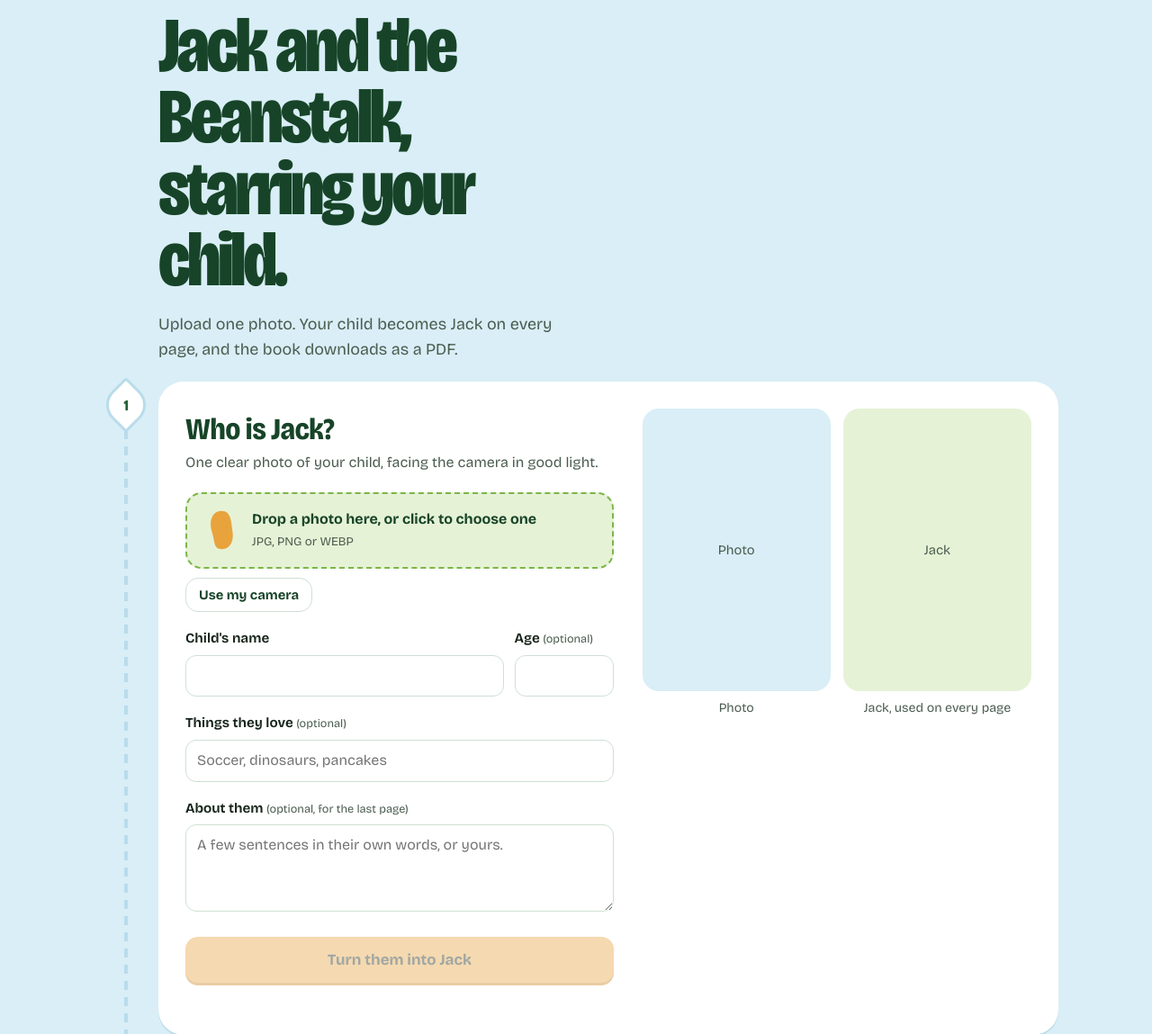
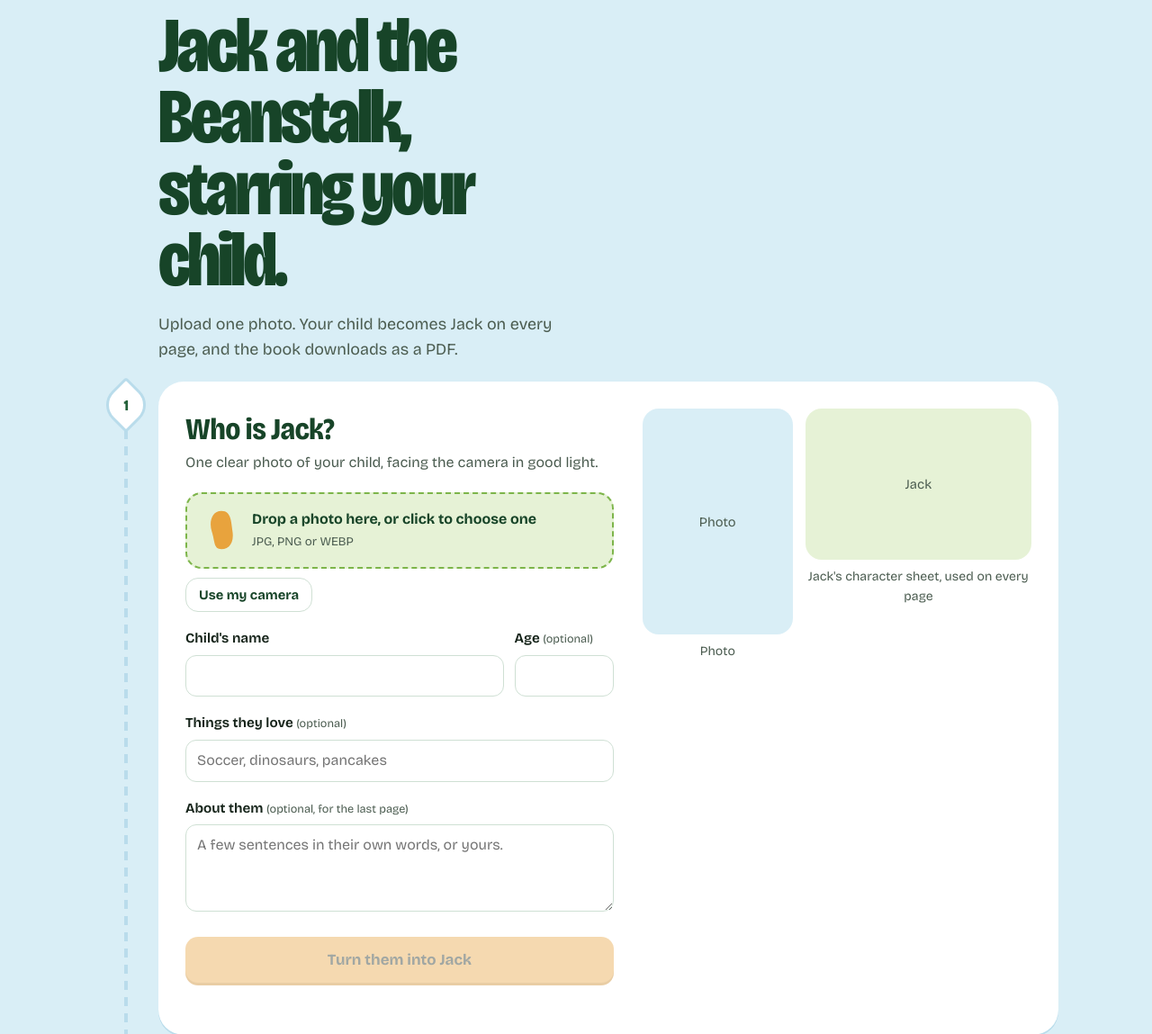
Before and after one commit to Starpilot25/beanstalk-actual, a Flask app: page / in a window 1280 px wide. Shown: the part 41-1190 px from the top of the page at 90% size. Run offline with Flask 3, Linux system fonts and the light colour scheme.

Commit message:
new commit

```diff
--- a/app.py
+++ b/app.py
@@ -56,17 +56,23 @@ def client():
 # Words we don't want in the picture are never named (naming them makes the model draw them).
 # ---------------------------------------------------------------------------
 NO_WORDS = "Pure illustration with no lettering anywhere."
+# Same sentence in every page call: ties the look to the 3D Jack reference so pages don't drift
+# into a flat, painted storybook style.
+MATCH_RENDER = ("A full-bleed frame from a 3D computer-animated film, rendered exactly like the reference "
+                "image: the same 3D modeling, materials, shading and lighting, with soft rounded 3D forms.")
 
 
 def hero_prompt():
     return (
         f"Art style: {STYLE} "
-        "Turn the child in this photo into the hero of a picture book: a full-body character "
-        "reference, standing, facing the viewer, arms relaxed, on a plain light background. "
-        "Keep their real face shape, eye shape, nose, mouth, eyebrows, skin tone, hair color, "
-        "hair length and hairstyle, and their real age, so family would recognize them at a glance. "
-        "Stylize the rendering, not the anatomy. Calm, friendly expression. "
-        f"Dress them as Jack, in {CAST['jack'].split('wearing ', 1)[1]} {NO_WORDS}"
+        "Turn the person in this photo into the hero of a picture book, as a character reference "
+        "sheet on a plain light background with two views of the same character side by side. "
+        "Left half: a large head-and-shoulders close-up facing the viewer, the face filling most of "
+        "that half, crisp and detailed. Right half: the same character standing full-body, facing the "
+        "viewer, arms relaxed. Keep their real face shape, eye shape, nose, mouth, eyebrows, skin tone, "
+        "hair color, hair length and hairstyle, and their real age, so family would recognize them at "
+        "a glance. Stylize the rendering, not the anatomy. Calm, friendly expression. "
+        f"In both views, dress them as Jack, in {CAST['jack'].split('wearing ', 1)[1]} {NO_WORDS}"
     )
 
 
@@ -74,17 +80,17 @@ def page_prompt(page):
     cast = " ".join(CAST[c] for c in page["cast"])
     return (
         f"Art style: {STYLE} "
-        f"A full-bleed picture-book illustration. {cast} "
-        "Draw Jack exactly as in the reference image every time - same face, same hair, same clothes. "
-        f"Scene: {page['scene']} {page['shot']} {ZONES[page['zone']]} {NO_WORDS}"
+        f"{MATCH_RENDER} {cast} "
+        f"Scene: {page['scene']} {page['shot']} {ZONES[page['zone']]} "
+        f"Art style, again: {STYLE} {NO_WORDS}"
     )
 
 
 def adjust_prompt(change, is_page):
-    what = "storybook page" if is_page else "character reference"
+    what = "storybook page" if is_page else "character reference sheet"
     return (
         f"Art style: {STYLE} "
-        f"Image 1 is a {what}; image 2 is the reference for Jack. Edit image 1 with one change: "
+        f"Image 1 is a {what}; image 2 is the reference sheet for Jack. Edit image 1 with one change: "
         f"\"{change}\". Keep everything else exactly as it is - composition, characters, Jack's face "
         f"and clothes, colors and lighting. {NO_WORDS}"
     )
@@ -179,7 +185,7 @@ def hero():
     except ValueError as e:
         return error(str(e))
     try:
-        return jsonify({"image": call_edit(photo, hero_prompt(), "1024x1536")})
+        return jsonify({"image": call_edit(photo, hero_prompt(), "1536x1024")})
     except Exception as e:
         return api_error(e)
 
@@ -218,7 +224,7 @@ def adjust():
         hero_ref = to_png(b64_field("hero", "Jack reference"), "jack.png")
     except ValueError as e:
         return error(str(e))
-    size = "1536x1024" if is_page else "1024x1536"
+    size = "1536x1024"  # pages and the Jack sheet are both landscape
     try:
         return jsonify({"image": call_edit([image, hero_ref], adjust_prompt(change, is_page), size)})
     except Exception as e:
--- a/book_pdf.py
+++ b/book_pdf.py
@@ -110,6 +110,8 @@ def _about_page(c, name, about, hero_img):
     text_x = left
     if hero_img:
         im = Image.open(io.BytesIO(hero_img)).convert("RGB")
+        if im.width > im.height * 1.2:  # the Jack sheet: use the close-up face on its left half
+            im = im.crop((0, 0, im.width // 2, im.height))
         ph = H - 2 * MARGIN
         pw = ph * im.width / im.height
         c.saveState()
--- a/storyboard.py
+++ b/storyboard.py
@@ -15,8 +15,10 @@ STYLE = "Modern 3D animated feature — rounded forms, large expressive eyes, so
 JACK_OUTFIT = ("a patched oatmeal-colored linen shirt, a brown wool vest, rough brown trousers "
                "held up with a rope belt, and scuffed leather boots")
 CAST = {
-    "jack": ("Jack is the child in the reference image: the same face, hair, skin tone, eye color, "
-             f"age and body as in the reference, wearing {JACK_OUTFIT}."),
+    "jack": ("Jack is the exact character in the reference sheet (close-up face on the left, full body "
+             "on the right), an unmistakable match: the same face "
+             "shape, eyes, nose, mouth, eyebrows, hair, skin tone, apparent age and body proportions, "
+             f"wearing {JACK_OUTFIT}."),
     "mother": ("Jack's mother is a thin, kind-faced woman in her forties with auburn hair in a loose bun, "
                "a faded blue dress and a cream apron."),
     "cow": ("Milky-White is a gentle, thin white dairy cow with soft brown ears and a small brass bell "
@@ -28,8 +30,10 @@ CAST = {
 # Where the story text goes, and how the picture keeps that area calm.
 # The image model is never asked to draw any words; the PDF layer adds them.
 ZONES = {
-    "bottom": "Keep the bottom third of the picture calm and simple, with no characters or detailed objects in it.",
-    "top": "Keep the top third of the picture calm and simple, with no characters or detailed objects in it.",
+    "bottom": ("Wide shot: every character, face and important object sits in the upper two-thirds of "
+               "the frame, and the bottom third is only plain, softly lit ground."),
+    "top": ("Wide shot: every character, face and important object sits in the lower two-thirds of the "
+            "frame, and the top third is only open, simple sky."),
 }
 
 PAGES = [
@@ -41,8 +45,9 @@ PAGES = [
         "scene": ("Inside a bare cottage kitchen with an empty wooden cupboard standing open. Jack and his "
                   "mother stand together near the table. Through the open door at the back, Milky-White "
                   "is visible standing in the yard."),
-        "shot": ("Jack shows his full face toward the viewer, warmly front-lit, his eyes turned to his "
-                 "mother. Warm daylight palette. The lower third is plain, empty wooden floorboards."),
+        "shot": ("Jack and his mother stand a few steps back in the room, seen from head to knees. Jack shows "
+                 "his full face toward the viewer, warmly front-lit, his eyes turned to his mother. Warm "
+                 "daylight palette. The floor in front of them is plain, bare wooden floorboards."),
         "zone": "bottom",
         "text_color": "light",   # light lettering on a soft dark fade
     },
--- a/templates/index.html
+++ b/templates/index.html
@@ -69,12 +69,14 @@
   .quiet{background:#fff;color:var(--stalk-dark);border:1.5px solid var(--line);padding:9px 14px;font-size:.92rem}
   .quiet:hover:not(:disabled){border-color:var(--stalk);background:var(--leaf-pale)}
 
-  .portraits{display:grid;grid-template-columns:1fr 1fr;gap:14px}
+  .portraits{display:grid;grid-template-columns:2fr 3fr;gap:14px;align-items:start}
+  @media (max-width:860px){ .portraits{grid-template-columns:1fr} }
   .portraits figure{margin:0}
   .portraits figcaption{font-size:.88rem;color:var(--ink-soft);margin-top:8px;text-align:center}
   .frame{position:relative;border-radius:18px;overflow:hidden;background:var(--sky);display:grid;place-items:center;text-align:center;color:var(--ink-soft);font-size:.92rem;padding:10px}
   .frame img,.frame video{position:absolute;inset:0;width:100%;height:100%;object-fit:cover}
-  .tall{aspect-ratio:2/3}
+  .frame.tall{aspect-ratio:2/3}
+  .frame.wide{aspect-ratio:3/2}
   #heroFrame{background:var(--leaf-pale)}
   .spin{width:34px;height:34px;margin:0 auto 10px;border-radius:50% 4px 50% 4px;background:var(--leaf);animation:sprout 1.2s ease-in-out infinite}
   @keyframes sprout{0%,100%{transform:rotate(-45deg) scale(.7)}50%{transform:rotate(-45deg) scale(1)}}
@@ -155,7 +157,7 @@
       </div>
       <div class="portraits">
         <figure><div class="frame tall" id="photoFrame">Photo</div><figcaption>Photo</figcaption></figure>
-        <figure><div class="frame tall" id="heroFrame">Jack</div><figcaption>Jack, used on every page</figcaption></figure>
+        <figure><div class="frame wide" id="heroFrame">Jack</div><figcaption>Jack's character sheet, used on every page</figcaption></figure>
       </div>
     </div>
   </section>
```
Also changed, not shown: PROMPTS.md (+11 -9 lines), README.md.
